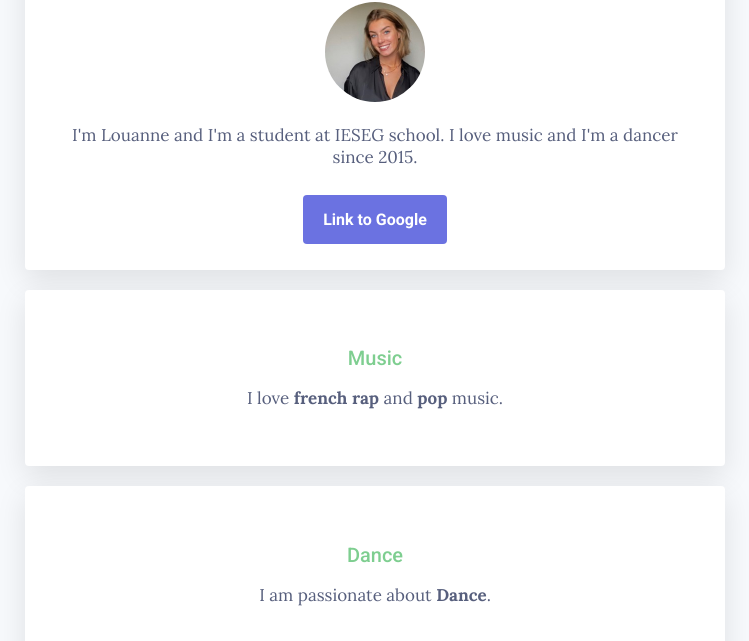
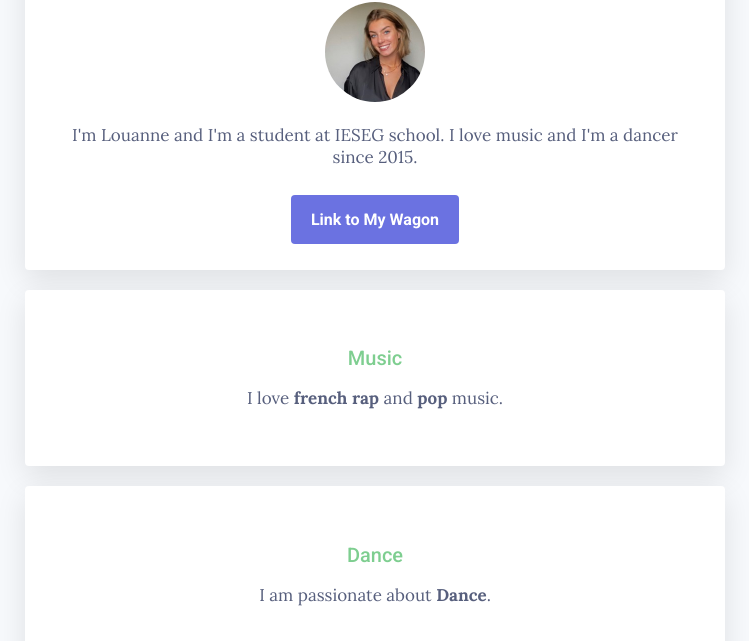
Before and after one commit to louanne-planque/my-profile, a plain HTML site: page index.html in a window 1280 px wide. Shown: the part 159-800 px from the top of the page, without its empty margins (265-1014 px from the left). Drawn offline with Linux system fonts and the light colour scheme.

Commit message:
Update index.html

```diff
--- a/index.html
+++ b/index.html
@@ -16,7 +16,7 @@
         <p>
           I'm Louanne and I'm a student at IESEG school. I love music and I'm a dancer since 2015.
         </p>
-        <a href="https://www.google.fr" target="_blank" class="btn-blue">Link to Google</a>
+        <a href="https://learn.lewagon.com/dashboard" target="_blank" class="btn-blue">Link to My Wagon</a>
       </div>
       <div class="card-white">
         <h2>Music</h2>
```
